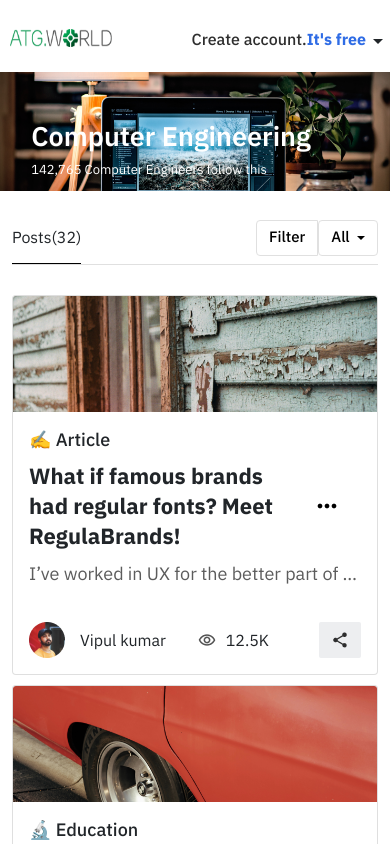
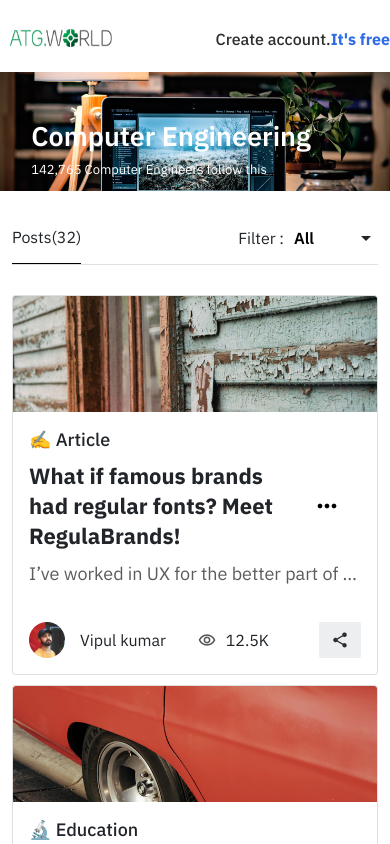
Before and after one commit to vi-kush/Social_Media_App-MERN, a React (Create React App) app: page / in a window 390 px wide. Shown: the top 844 px of the page. Built offline with nearby package versions, Linux system fonts and the light colour scheme.

Commit message:
added links

```diff
--- a/controllers/adminController.js
+++ b/controllers/adminController.js
@@ -11,7 +11,7 @@ exports.signup = async(req,res,next) => {
             firstName, lastName, username, email, password
         });
         return res.status(201).json({
-            success: true, token : user.getJWT()
+            success: true, token : user.getJWT(), user: {_id: user._id, firstName, lastName, email}
         });
 
     }catch(error){
@@ -39,7 +39,7 @@ exports.login = async(req,res,next) => {
 
         // const profile = user.profile;
         return res.status(200).json({
-            status: true, token : user.getJWT()
+            status: true, token : user.getJWT(),  user: {_id: user._id, firstName: user.firstName, lastName: user.lastName, email: user.email}
         });
 
     }catch(error){
--- a/src/App.css
+++ b/src/App.css
@@ -9,8 +9,8 @@
 .app{
   min-height: 100vh;
 }
-
-/* *{
+/*
+*{
   --color: #FF6B6B;
   --color: #21C997;
   --color: #22B8CF;
--- a/src/App.js
+++ b/src/App.js
@@ -5,6 +5,9 @@ import Add from './pages/add/Add'
 import Profile from './pages/profile/Profile'
 import {BrowserRouter, Routes, Route, Outlet} from 'react-router-dom'
 import Navbar from './components/Navbar/Navbar'
+import { createContext, useState} from 'react';
+
+const authContext = createContext(null);
 
 const Layout = () => (
   <div className="layout">
@@ -17,14 +20,18 @@ const Layout = () => (
 
 function App() {
 
+  const [loggedIn, setLoggedIn] = useState(localStorage.getItem('auth') ? true : false)
+
   return (
+    <authContext.Provider value={{loggedIn, setLoggedIn}} >
+
       <BrowserRouter>
         <div className="app">
           <Routes>
             <Route path="/" element={<Layout/>}>
               <Route index element={<Home/>} />
               <Route path=":register" element={< Home/>}/>
-            <Route path="new" element={<Add />}/>
+              <Route path="create" element={<Add />}/>
               <Route path="profile" >
                 <Route index element={<Profile section="personalinfo"/>} />
                 <Route path=":Section" element={<Profile/>} />
@@ -34,7 +41,10 @@ function App() {
           </Routes>
         </div>
       </BrowserRouter>
+
+    </authContext.Provider>
   );
 }
 
 export default App;
+export { authContext };
--- /dev/null
+++ b/src/components/DropDown/DropDown.jsx
@@ -0,0 +1,42 @@
+import './dropdown.css'
+import {Link} from 'react-router-dom'
+import ArrowDropDownIcon from '@mui/icons-material/ArrowDropDown';
+import {useState, useRef} from 'react'
+
+const DropDown = (props) => {
+
+    const {navDropDown, linkOptions, options, title} = props
+
+    const [showDropDownMenu, setShowDropDownMenu] = useState(false);
+    const [dropdownInput, setDropdownInput] = useState((options && options[0]) || "");
+    const dropdownRef = useRef();
+
+    const handleClick = (e,update) => {
+        setShowDropDownMenu(!showDropDownMenu);
+        update && setDropdownInput(e.currentTarget.innerText.toLowerCase());
+        // console.log(e.currentTarget);
+    }
+
+    return (
+        <div className="dropdown">
+            <button className="dropdown_btn" onClick={(e)=>handleClick(e,false)}>
+                {title}
+                {
+                    !navDropDown &&
+                    <input type="text" className="dropdown_text" readOnly value={dropdownInput}/>
+                }
+                <ArrowDropDownIcon style={(showDropDownMenu ? {transform:"rotate(180deg) translateY(-2px)",transition: "transform 0.3s" } : {transition: "transform 0.3s"})}/>
+            </button>
+            <div className={`dropdown_menu ${ showDropDownMenu ? "show" : ""}`} ref={dropdownRef}>
+               {
+                    linkOptions && linkOptions.map((opt,idx) => (<Link onClick={(e)=>handleClick(e,true)} className="item" key={idx} to={`/${opt}`}>{opt}</Link>))
+               }
+               {
+                    options && options.filter(val=>val !== dropdownInput).map((opt,idx) => (<div onClick={(e)=>handleClick(e,true)} className="item" key={idx} >{opt}</div>))
+               }
+            </div>
+        </div>
+    )
+}
+
+export default DropDown
--- /dev/null
+++ b/src/components/DropDown/dropdown.css
@@ -0,0 +1,68 @@
+.dropdown{
+    position: relative;
+    height: 100%;
+}
+
+/* .dropdown .dropdown_btn{
+    background: #e9ecefa4;
+    color: #343A40;
+    border: 1px solid #E9ECEF;
+    padding: 5px 10px;
+    border-radius: 5px;
+    margin-bottom: -5px;
+    font-size: 15px;
+    font-weight: 400;
+} */
+
+.dropdown .dropdown_btn{
+    background: transparent;
+    height: 100%;
+    color: inherit;
+    border: none;
+    border-radius: 5px;
+    display: flex;
+    align-items: center;
+}
+
+.dropdown .dropdown_btn .dropdown_text{
+    max-width: 70px;
+    pointer-events: none;
+    border: none;
+    outline: none;
+    background: transparent;
+    padding-left: 10px;
+    text-transform: capitalize;
+    font-weight: 600;
+}
+
+.dropdown .dropdown_menu{
+    position: absolute;
+    top: 40px;
+    right: 0;
+    width: 100%;
+    border-radius: 5px;
+    background-color: #fffffff2;
+    border: 1px solid rgb(255, 255, 255);
+    font-size: 15px;
+    font-weight: 400;
+    padding: 10px 0;
+    z-index: 1;
+    display: none;
+    flex-direction: column;
+}
+
+.dropdown .dropdown_menu .item{
+    padding: 5px 15px;
+    text-transform: capitalize;
+    letter-spacing: 0.8px;
+    font-weight: 500;
+    cursor: pointer;
+}
+
+.dropdown .dropdown_menu .item:hover{
+    background: rgb(241, 252, 250);
+}
+
+.dropdown .dropdown_menu.show{
+    display: flex !important;
+}
--- a/src/components/Navbar/Navbar.jsx
+++ b/src/components/Navbar/Navbar.jsx
@@ -1,15 +1,17 @@
 import "./navbar.css"
+import DropDown from './../DropDown/DropDown'
 import SearchOutlinedIcon from '@mui/icons-material/SearchOutlined'
-import ArrowDropDownIcon from '@mui/icons-material/ArrowDropDown';
-import { useState } from "react";
+import { useState, useContext } from "react";
 import Register from "../Register/Register";
 import { useParams } from 'react-router-dom'
+import { authContext } from '../../App'
 
 const Navigation= ()=>{
 
     const {register} = useParams();
     const [modalShow, setModalShow] = useState(register ? true : false);
-    const [loggedIn,setLoggedIn] = useState(localStorage.getItem('auth') ? true : false);
+
+    const { loggedIn, setLoggedIn} = useContext(authContext)
 
     return (
         <div className="navbar">
@@ -25,10 +27,12 @@ const Navigation= ()=>{
             <div className="menu">
                 {
                     loggedIn ? (
+                        <DropDown navDropDown title={
                             <div className="menuItem">
                                 <img src="/images/Rectangle.png" alt="" />
                                 <span className="userName">Vipul Kumar</span>
                             </div>
+                        } linkOptions={["profile","create"]}/>
                     )
                     :
                     (<div className="menuItem" onClick={() => setModalShow(true)} >
@@ -36,8 +40,9 @@ const Navigation= ()=>{
                     </div>
                     )
                 }
-                <ArrowDropDownIcon/>
             </div>
+            {
+                !loggedIn &&
                 <Register
                 setLoggedIn={setLoggedIn}
                 show={modalShow}
@@ -45,6 +50,7 @@ const Navigation= ()=>{
                 register={register}
                 onHide={() => setModalShow(false)}
                 />
+            }
         </div>
     )
 }
--- a/src/components/Register/register.css
+++ b/src/components/Register/register.css
@@ -174,3 +174,25 @@
     letter-spacing: 1px;
     color: #ff0000db;
 }
+
+.dropdown-toggle.nav-link{
+    display: flex;
+    align-items: center;
+    justify-content: center;
+}
+
+.nav-link{
+    color: inherit;
+}
+
+.dropdown-menu{
+    display: flex !important;
+    padding: 5px 10px;
+    flex-direction: column;
+}
+
+.dropdown-menu a{
+    margin: 5px 10px;
+    letter-spacing: 1px;
+    color: #3f3f3f;
+}
--- a/src/pages/Home/Home.jsx
+++ b/src/pages/Home/Home.jsx
@@ -1,16 +1,20 @@
 // import Navbar from "../../components/Navbar/Navbar"
 import Post from '../../components/Post/Post'
+import DropDown from '../../components/DropDown/DropDown'
 import "./home.css"
-import {Button, Container, Row, Col, ButtonGroup, Dropdown} from 'react-bootstrap'
-// import {ArrowDropDownIcon, GroupAddIcon, ModeEditIcon, LocationOnOutlinedIcon, ErrorOutlineOutlinedIcon } from '@mui/icons-material';
+import {Button, Container, Row, Col} from 'react-bootstrap'
 import ArrowDropDownIcon from '@mui/icons-material/ArrowDropDown';
 import GroupAddIcon from '@mui/icons-material/GroupAdd';
 import ModeEditIcon from '@mui/icons-material/ModeEdit';
 import LocationOnOutlinedIcon from '@mui/icons-material/LocationOnOutlined';
 import ErrorOutlineOutlinedIcon from '@mui/icons-material/ErrorOutlineOutlined';
 import postData from '../../postData.js'
+import { authContext } from '../../App'
+import { useContext } from 'react'
 
 const Home= ()=>{
+
+    const { loggedIn } = useContext(authContext)
 
     return (
         <div className="home">
@@ -34,27 +38,10 @@ const Home= ()=>{
                         <span>Job</span>
                     </div>
                     <div className="left d-flex w-100 d-md-none justify-content-between align-items-center">
-                        <span> Posts(32) </span>
-                        <ButtonGroup aria-label="Basic example">
-                            <Button className="postCategory btn">
-                                Filter
-                                {/* <ArrowDropDownIcon /> */}
-                            </Button>
-                            <Dropdown>
-                                <Dropdown.Toggle className="d-flex justify-content-between align-items-center postCategory btn" id="dropdown-basic">
-                                All&nbsp;
-                                </Dropdown.Toggle>
-
-                                <Dropdown.Menu>
-                                    <Dropdown.Item >Article</Dropdown.Item>
-                                    <Dropdown.Item >Event</Dropdown.Item>
-                                    <Dropdown.Item >Education</Dropdown.Item>
-                                    <Dropdown.Item >Job</Dropdown.Item>
-                                </Dropdown.Menu>
-                            </Dropdown>
-                        </ButtonGroup>
+                    <span> Posts(32) </span>
+                    <DropDown title="Filter :" options={["all","article","meetup","event","job"]}/>
                     </div>
-                    <div className={`right d-none `+ (true ? "d-md-flex" : "")}>
+                    <div className={`right d-none `+ (loggedIn ? "d-md-flex" : "")}>
                         <Button className="add btn">
                             Write a Post
                             <ArrowDropDownIcon />
--- a/src/pages/profile/Profile.jsx
+++ b/src/pages/profile/Profile.jsx
@@ -1,13 +1,15 @@
 // import Navbar from '../../components/Navbar/Navbar'
 import "./profile.css"
 import {Button, Container, Row, Col, Form, FloatingLabel} from 'react-bootstrap'
-import {useState} from 'react'
+import {useState, useContext} from 'react'
 import {useParams, Link, Navigate} from 'react-router-dom'
+import { authContext } from '../../App'
 
 
 const Profile = ({section})=>{
 
-    const [loggedIn,setLoggedIn] = useState(localStorage.getItem('auth') ? true : false)
+    // const [loggedIn,setLoggedIn] = useState(localStorage.getItem('auth') ? true : false)
+    const { loggedIn, setLoggedIn} = useContext(authContext)
     const [coverImage,setCoverImage] = useState(null);
     const [profileImage,setProfileImage] = useState(null);
 
```
Also changed, not shown: src/pages/add/Add.jsx (+9 -2 lines). Lines whose indentation alone changed are shown as unchanged.
